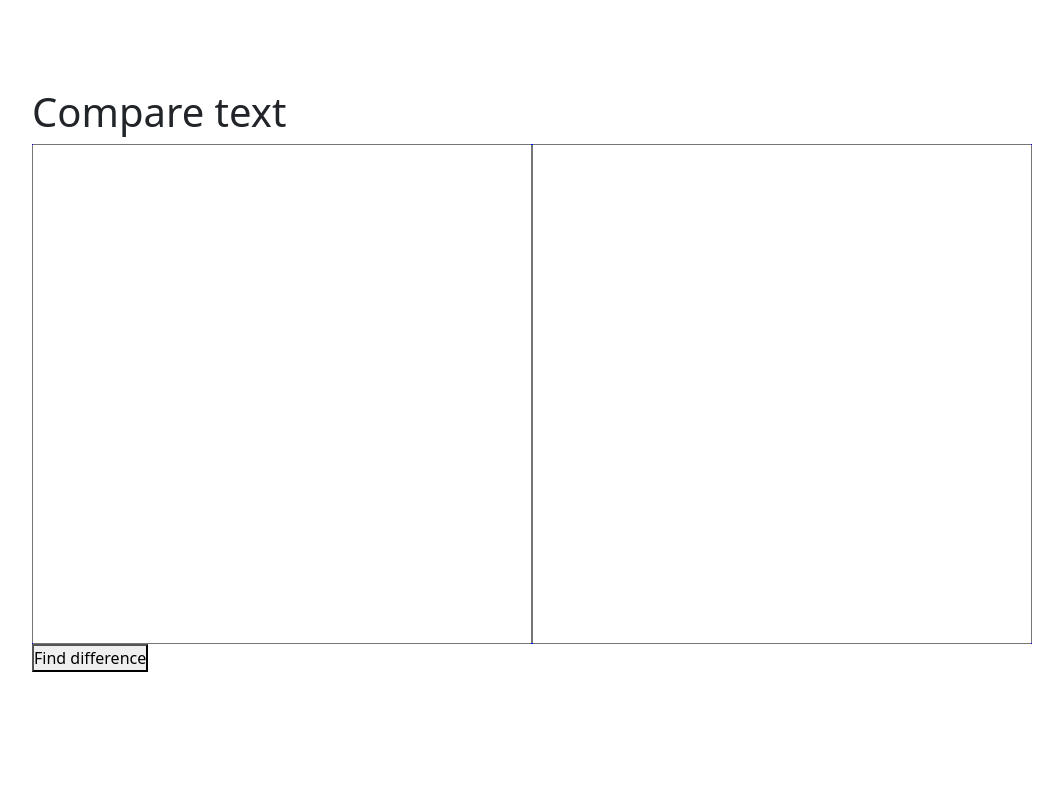
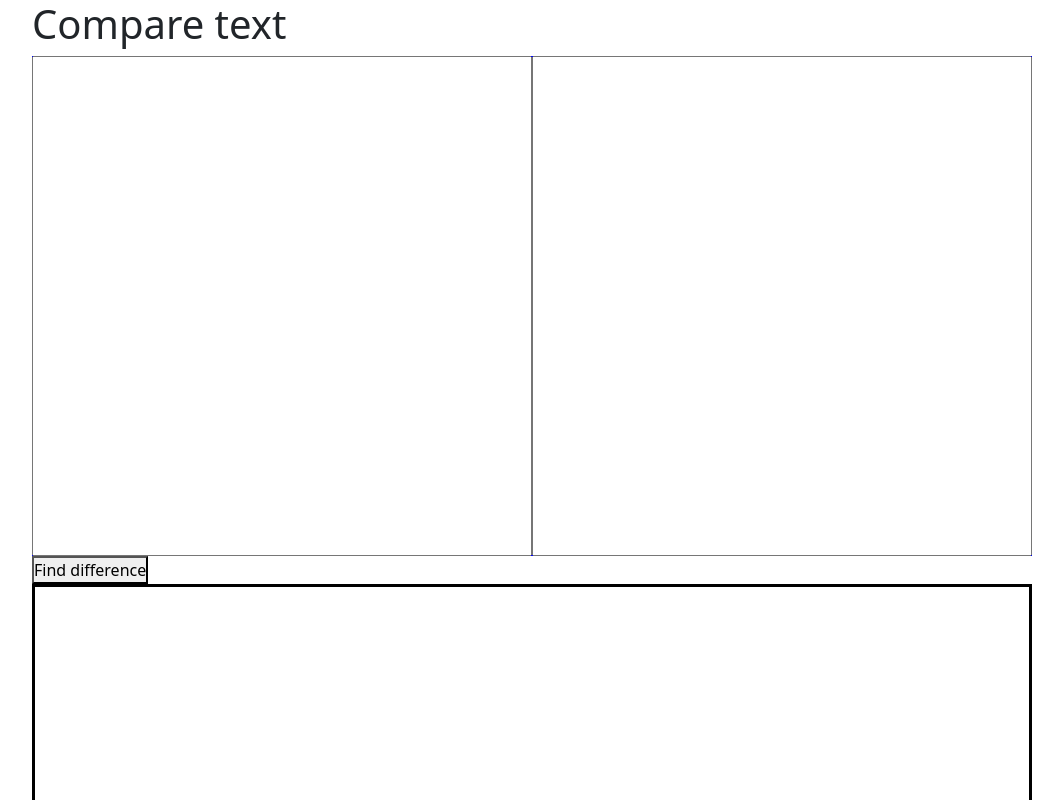
Before and after one commit to ARed99/text_image_pdf_compare, a SvelteKit app: page /compare-text in a window 1280 px wide. Shown: the top 800 px of the page, without its empty margins (108-1171 px from the left). Built offline with nearby package versions, Linux system fonts and the light colour scheme.

Commit message:
new style for diff

```diff
--- a/src/components/TextCompare.svelte
+++ b/src/components/TextCompare.svelte
@@ -24,12 +24,12 @@
                 if (el.added === true) {
                 difference += `<span class="added-text" >${el.value.join(' ')}</span> `
 			} else if (el.removed === true) {
-                difference += `<span class="removed-text badge position-absolute top-200 --bs-light-text-emphasis  rounded-pill --bs-danger-border-subtle" >${el.value.join(' ')}</span> `
+                difference += `<sup><span class="removed-text" >${el.value.join(' ')}</span></sup> `
 			} else {
                 difference += el.value.join(' ');
 			}
             }else{
-                difference += el.value.join(' ') + " ";
+                difference += `<span class="added-text">  ${el.value.join(' ')} </span>`
             }
 
 
@@ -46,7 +46,7 @@
 	</div>
 	<div class="button">
 		<button on:click={compareText}>Find difference</button>
-		<p class="position-relative" bind:innerHTML={difference} contenteditable />
+		<p class="position-relative difference-box" bind:innerHTML={difference} contenteditable />
 	</div>
 </div>
 
--- a/static/style/global.css
+++ b/static/style/global.css
@@ -3,10 +3,18 @@
     padding:0px;
 }
 .added-text{
-    color:green;
-    background-color:lightgreen;
+
+    font-size: 20px;
 }
 .removed-text{
     color:red;
-    background-color:rgba(219, 55, 22, 0.708);
+    background-color:rgba(255, 0, 0, 0.496);
+    font-size: 15px;
+    border-radius: 10px;
+    font-weight: bolder;
 }
+.difference-box{
+   width: 1000px;
+   height: 500px;
+   border: 3px solid black;
+}
```
